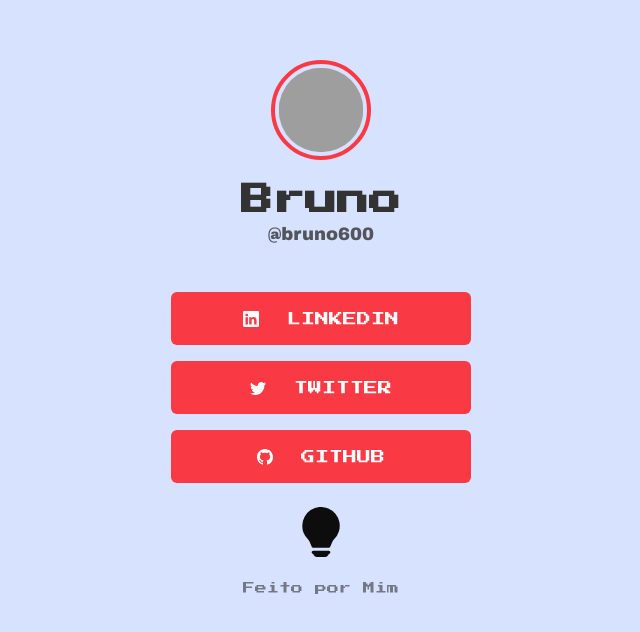
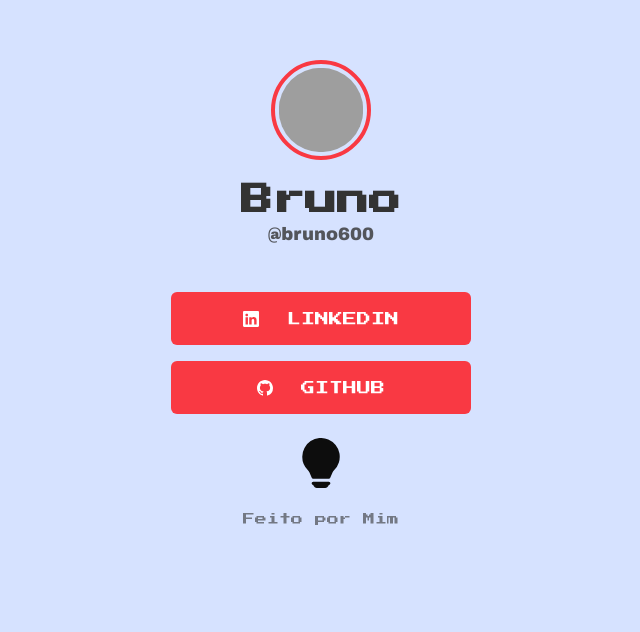
Before and after one commit to bruno600/maratona-explorer-2.0, a plain HTML site: page index.html in a window 1280 px wide. Shown: the whole page, without its empty margins (319-959 px from the left). Drawn offline with Linux system fonts and the light colour scheme; grey boxes are pictures that could not be loaded.

Commit message:
removed Twitter button

```diff
--- a/index.html
+++ b/index.html
@@ -38,23 +38,13 @@
 
     <ul>
       <li>
-        <a href="#" target="_blank">
+        <a href="https://www.linkedin.com/in/bruno-silva-da-silva-275304221/" target="_blank">
           <svg xmlns="http://www.w3.org/2000/svg" width="16" height="16" fill="currentColor" class="bi bi-linkedin"
             viewBox="0 0 16 16">
             <path
               d="M0 1.146C0 .513.526 0 1.175 0h13.65C15.474 0 16 .513 16 1.146v13.708c0 .633-.526 1.146-1.175 1.146H1.175C.526 16 0 15.487 0 14.854V1.146zm4.943 12.248V6.169H2.542v7.225h2.401zm-1.2-8.212c.837 0 1.358-.554 1.358-1.248-.015-.709-.52-1.248-1.342-1.248-.822 0-1.359.54-1.359 1.248 0 .694.521 1.248 1.327 1.248h.016zm4.908 8.212V9.359c0-.216.016-.432.08-.586.173-.431.568-.878 1.232-.878.869 0 1.216.662 1.216 1.634v3.865h2.401V9.25c0-2.22-1.184-3.252-2.764-3.252-1.274 0-1.845.7-2.165 1.193v.025h-.016a5.54 5.54 0 0 1 .016-.025V6.169h-2.4c.03.678 0 7.225 0 7.225h2.4z" />
           </svg>&nbsp;
           Linkedin
-        </a>
-      </li>
-      <li>
-        <a href="#" target="_blank">
-          <svg xmlns="http://www.w3.org/2000/svg" width="16" height="16" fill="currentColor" class="bi bi-twitter"
-            viewBox="0 0 16 16">
-            <path
-              d="M5.026 15c6.038 0 9.341-5.003 9.341-9.334 0-.14 0-.282-.006-.422A6.685 6.685 0 0 0 16 3.542a6.658 6.658 0 0 1-1.889.518 3.301 3.301 0 0 0 1.447-1.817 6.533 6.533 0 0 1-2.087.793A3.286 3.286 0 0 0 7.875 6.03a9.325 9.325 0 0 1-6.767-3.429 3.289 3.289 0 0 0 1.018 4.382A3.323 3.323 0 0 1 .64 6.575v.045a3.288 3.288 0 0 0 2.632 3.218 3.203 3.203 0 0 1-.865.115 3.23 3.23 0 0 1-.614-.057 3.283 3.283 0 0 0 3.067 2.277A6.588 6.588 0 0 1 .78 13.58a6.32 6.32 0 0 1-.78-.045A9.344 9.344 0 0 0 5.026 15z" />
-          </svg>&nbsp;
-          Twitter
         </a>
       </li>
       <li>
```
